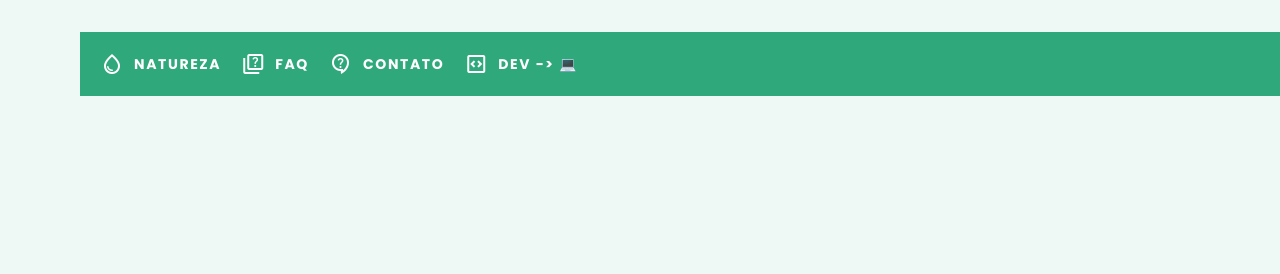
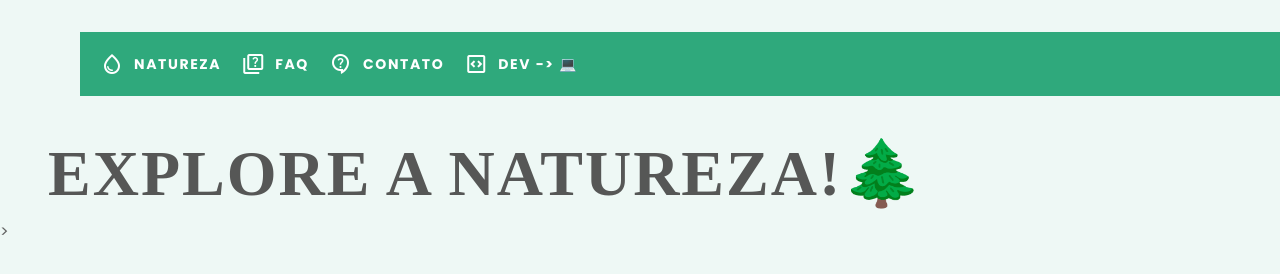
Before and after one commit to BoKadusenai/Exploreanatura, a plain HTML site: page index.html in a window 1280 px wide. Drawn offline with nearby package versions, Linux system fonts and the light colour scheme.

Commit message:
trocando a tipografia para playfair display

```diff
--- a/css/global.css
+++ b/css/global.css
@@ -20,7 +20,7 @@
     --color-text: #626262;
     --color-brown: #814813;
     --color-border-faq:#d8d8d8;
-    --font-display: 'Major Mono Display', monospace;
+    --font-display: 'Playfair Display SC', serif;
     --font-primary: 'Poppins', sans-serif;
     --width: 1200px;
 
@@ -43,6 +43,7 @@ img{
     padding: 0.5rem;
     color: var(--color-title);
     font-family: var(--font-display);
+    letter-spacing: 2px;
 }
 
 
--- a/index.html
+++ b/index.html
@@ -37,5 +37,7 @@
             </li>
         </ul>
     </nav>
+    <!-- Fim da navbar -->
+    <h1 class="title">EXPLORE A NATUREZA!🌲</h1>>
 </body>
 </html>
```
